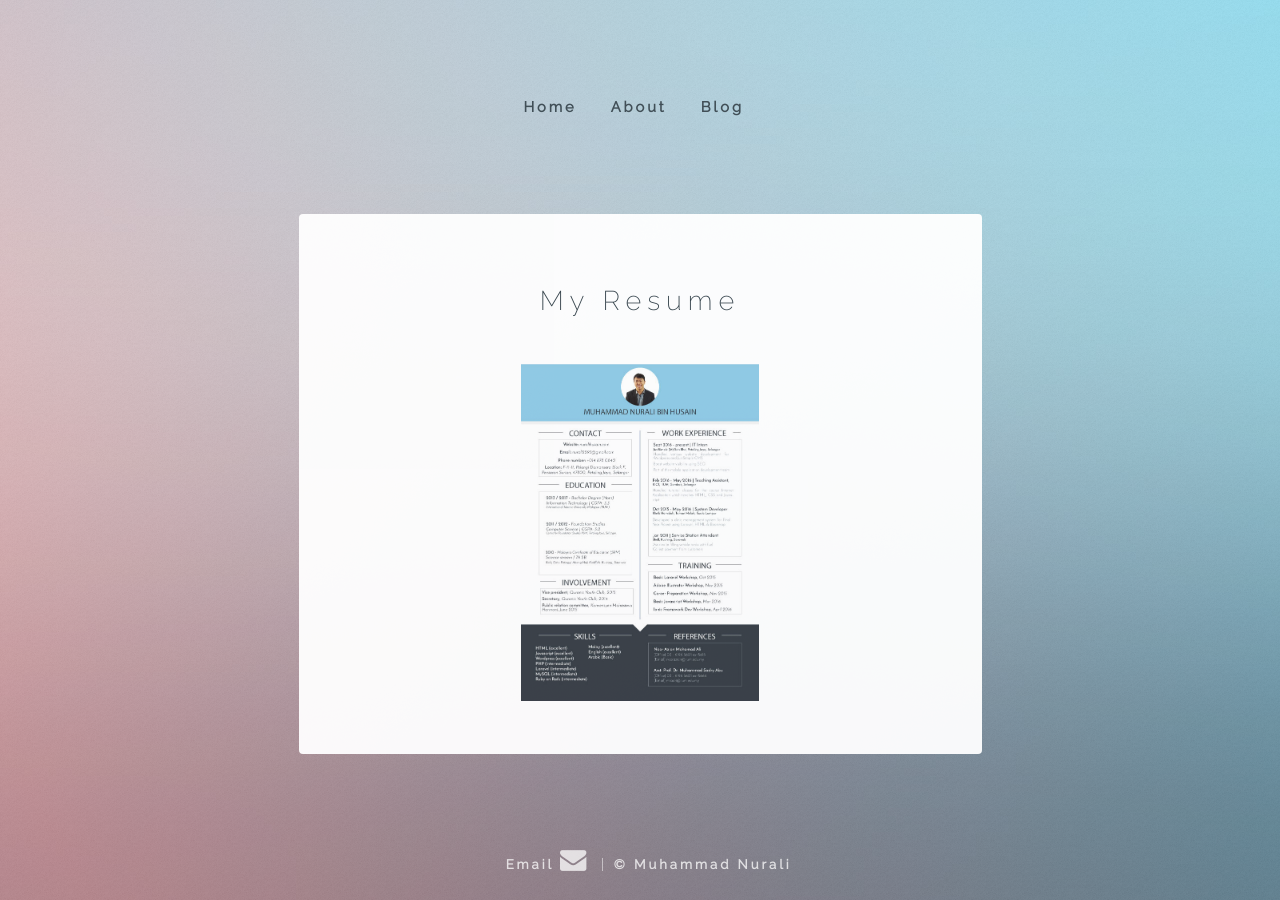
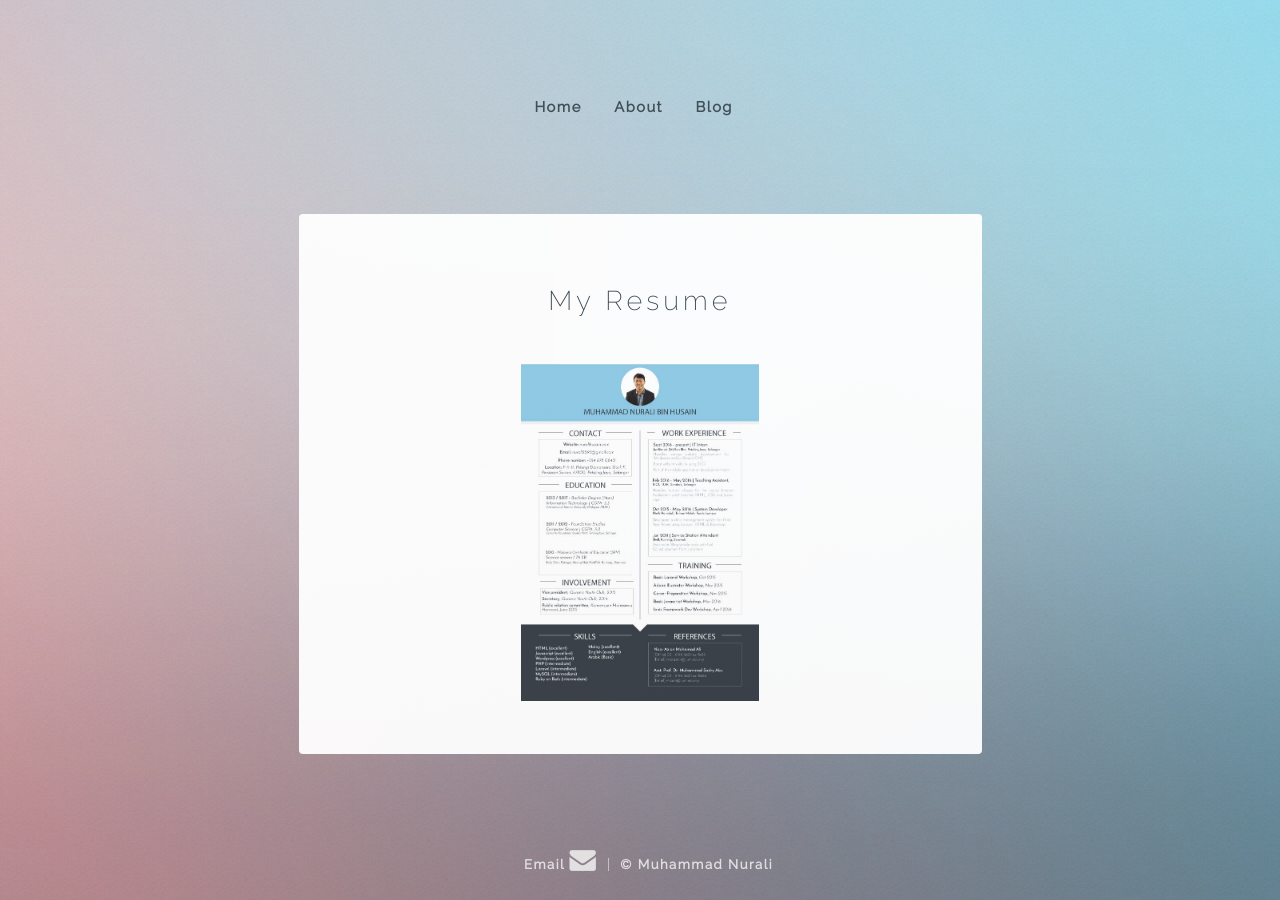
Before and after one commit to nurali93/nurali93.github.io-v1, a Jekyll site: the page built from resume/index.html, in a window 1280 px wide. Built offline with Jekyll 4.4.1, drawn with Linux system fonts in a browser that asks for light colours.

```diff
--- a/css/main.css
+++ b/css/main.css
@@ -123,7 +123,7 @@
 		font-size: 14pt;
 		font-weight: 300;
 		line-height: 2;
-		letter-spacing: 0.2em;
+		letter-spacing: 0.1em;
 	}
 
 		@media screen and (max-width: 1680px) {
@@ -187,7 +187,7 @@
 
 	h1 {
 		font-size: 1.85em;
-		letter-spacing: 0.22em;
+		letter-spacing: 0.15em;
 		margin: 0 0 0.525em 0;
 	}
 
--- a/css/style.css
+++ b/css/style.css
@@ -30,8 +30,8 @@
 
 .tech {
     display: inline-block;
-    max-width:200px;
-    max-height:100px;
+    max-width:100px;
+    max-height:50px;
     width: auto;
     height: auto;
 }
--- a/resume/index.html
+++ b/resume/index.html
@@ -9,10 +9,10 @@
     <a href="#img1">
         <img src="https://nuralihusain.com/images/nurali-resume.jpg" class="thumbnail">
     </a>
-
     <!-- lightbox container hidden with CSS -->
     <a href="#_" class="lightbox" id="img1">
         <img src="https://nuralihusain.com/images/nurali-resume.jpg">
     </a>
     <!-- width="650" height="650" -->
-</div><!-- /.blurb -->
+</div>
+<!-- /.blurb -->
```
Also changed, not shown: portfolio/index.html (+4 -4 lines). Lines whose indentation alone changed are shown as unchanged.
